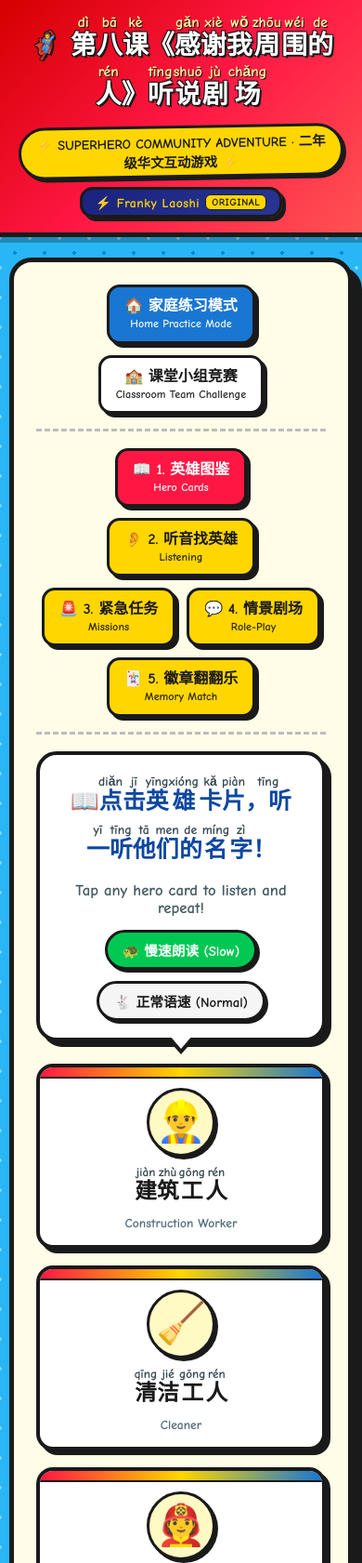
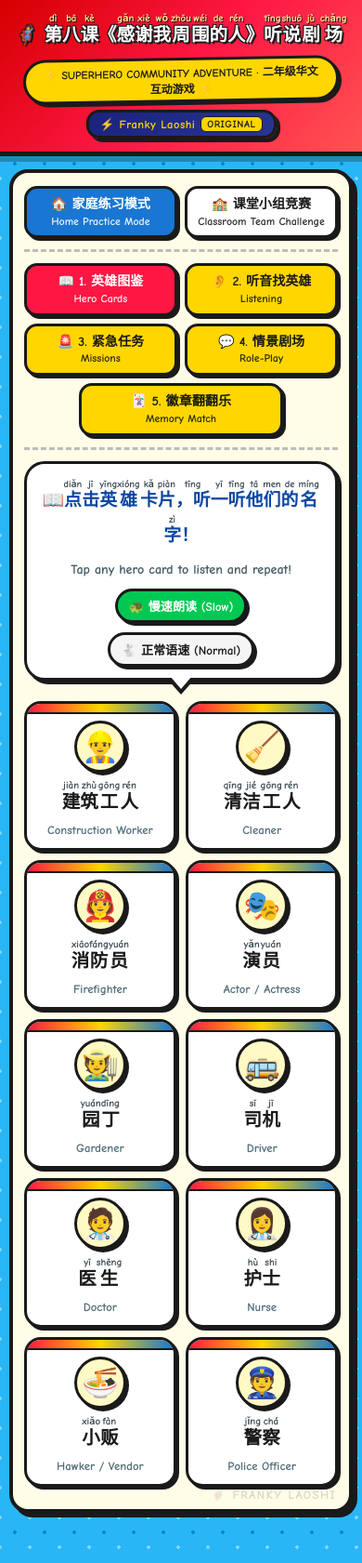
Before and after one commit to xiaowenzzzz/chinese-game, a plain HTML site: page P2Lesson8Vocabulary.html in a window 390 px wide. Shown: the top 1681 px of the page at 93% size. Drawn offline with Linux system fonts and the light colour scheme.

Commit message:
Update P2Lesson8Vocabulary.html

```diff
--- a/P2Lesson8Vocabulary.html
+++ b/P2Lesson8Vocabulary.html
@@ -2,7 +2,7 @@
 <html lang="zh-CN">
 <head>
 <meta charset="UTF-8">
-<meta name="viewport" content="width=device-width, initial-scale=1.0">
+<meta name="viewport" content="width=device-width, initial-scale=1.0, maximum-scale=1.0, user-scalable=no">
 <title>第八课《感谢我周围的人》- Superhero Community Adventure | Franky Laoshi</title>
 <style>
   :root {
@@ -17,14 +17,20 @@
 
   * {
     box-sizing: border-box;
-    font-family: "PingFang SC", "Hiragino Sans GB", "Microsoft YaHei", "Comic Sans MS", sans-serif;
+    font-family: "PingFang SC", "Hiragino Sans GB", "Microsoft YaHei", "Comic Sans MS", -apple-system, sans-serif;
     user-select: none;
+    -webkit-user-select: none;
+    -webkit-tap-highlight-color: transparent;
+  }
+
+  button {
+    touch-action: manipulation;
   }
 
   /* 美漫波点背景 */
   body {
     margin: 0;
-    padding: 0 0 40px 0;
+    padding: 0 0 36px 0;
     background-color: #29b6f6;
     background-image:
       radial-gradient(#0288d1 2px, transparent 2px),
@@ -32,10 +38,12 @@
     background-size: 32px 32px;
     background-position: 0 0, 16px 16px;
     min-height: 100vh;
+    min-height: 100dvh;
     color: var(--ink);
     display: flex;
     flex-direction: column;
     align-items: center;
+    overflow-x: hidden;
   }
 
   /* 拼音注音排版 */
@@ -47,7 +55,7 @@
     width: 100%;
     background: linear-gradient(135deg, #d50000 0%, #ff1744 50%, #ff5252 100%);
     color: white;
-    padding: 16px 20px;
+    padding: 14px 16px;
     text-align: center;
     border-bottom: 5px solid var(--ink);
     box-shadow: 0 6px 0 rgba(0,0,0,0.25);
@@ -55,7 +63,7 @@
   }
   header h1 {
     margin: 0;
-    font-size: 1.75rem;
+    font-size: clamp(1.22rem, 3vw, 1.75rem);
     line-height: 1.9;
     text-shadow: 2px 2px 0 var(--ink), -1px -1px 0 var(--ink), 1px -1px 0 var(--ink), -1px 1px 0 var(--ink);
   }
@@ -68,13 +76,14 @@
     background: var(--comic-yellow);
     color: var(--ink);
     font-weight: 900;
-    font-size: 0.9rem;
-    padding: 4px 16px;
+    font-size: clamp(0.75rem, 2vw, 0.9rem);
+    padding: 4px 14px;
     border: 3px solid var(--ink);
     border-radius: 999px;
     box-shadow: 3px 3px 0 var(--ink);
     margin-top: 6px;
     transform: rotate(-1deg);
+    max-width: 95%;
   }
 
   /* =========================================================
@@ -89,7 +98,7 @@
     border: 3px solid var(--ink);
     border-radius: 14px;
     padding: 5px 14px;
-    font-size: 0.86rem;
+    font-size: 0.85rem;
     font-weight: 900;
     letter-spacing: 0.5px;
     box-shadow: 4px 4px 0 var(--ink);
@@ -100,8 +109,10 @@
     z-index: 20;
     transition: transform 0.2s ease;
   }
+  @media (hover: hover) {
     .author-stamp:hover {
       transform: rotate(0deg) scale(1.06);
+    }
   }
   .author-stamp .stamp-sub {
     background: var(--comic-yellow);
@@ -112,24 +123,26 @@
     border: 1.5px solid var(--ink);
   }
 
-  @media (max-width: 820px) {
+  @media (max-width: 860px) {
     .author-stamp {
       position: static;
-      margin-top: 10px;
+      margin-top: 8px;
       transform: rotate(0deg);
+      font-size: 0.78rem;
+      padding: 4px 12px;
     }
   }
 
   /* 主漫画画板容器 */
   .container {
-    width: 95%;
+    width: 94%;
     max-width: 1020px;
     background: var(--comic-cream);
     border: 5px solid var(--ink);
     border-radius: 24px;
-    margin: 22px auto;
-    padding: 24px;
-    box-shadow: 10px 10px 0 var(--ink);
+    margin: 20px auto;
+    padding: 22px;
+    box-shadow: 8px 8px 0 var(--ink);
     text-align: center;
     position: relative;
     overflow: hidden;
@@ -139,9 +152,9 @@
   .container::after {
     content: "🦸‍♂️ FRANKY LAOSHI";
     position: absolute;
-    bottom: 10px;
-    right: 18px;
-    font-size: 0.85rem;
+    bottom: 8px;
+    right: 14px;
+    font-size: 0.8rem;
     font-weight: 900;
     letter-spacing: 1.5px;
     color: rgba(26, 26, 26, 0.16);
@@ -153,17 +166,17 @@
     display: flex;
     flex-wrap: wrap;
     justify-content: center;
-    gap: 12px;
-    margin-bottom: 18px;
-    padding-bottom: 16px;
+    gap: 10px;
+    margin-bottom: 16px;
+    padding-bottom: 14px;
     border-bottom: 3px dashed #bdbdbd;
   }
 
   .comic-btn {
     border: 3px solid var(--ink);
     border-radius: 14px;
-    padding: 10px 16px;
-    font-size: 1rem;
+    padding: 9px 14px;
+    font-size: 0.98rem;
     font-weight: 800;
     cursor: pointer;
     box-shadow: 4px 4px 0 var(--ink);
@@ -171,17 +184,20 @@
     display: flex;
     flex-direction: column;
     align-items: center;
+    justify-content: center;
     line-height: 1.25;
   }
   .comic-btn span.btn-en {
-    font-size: 0.76rem;
+    font-size: 0.74rem;
     font-weight: 600;
     opacity: 0.9;
     margin-top: 2px;
   }
+  @media (hover: hover) {
     .comic-btn:hover {
       transform: translate(-2px, -2px);
       box-shadow: 6px 6px 0 var(--ink);
+    }
   }
   .comic-btn:active {
     transform: translate(3px, 3px);
@@ -200,38 +216,38 @@
     justify-content: space-around;
     align-items: center;
     flex-wrap: wrap;
-    gap: 12px;
+    gap: 10px;
     background: #e1f5fe;
     border: 4px solid var(--ink);
     border-radius: 18px;
-    padding: 12px 18px;
-    margin-bottom: 20px;
+    padding: 10px 14px;
+    margin-bottom: 18px;
     box-shadow: 5px 5px 0 var(--ink);
   }
   .team-box {
-    font-size: 1.15rem;
+    font-size: 1.05rem;
     font-weight: 900;
     display: flex;
     align-items: center;
-    gap: 10px;
+    gap: 8px;
     background: white;
-    padding: 8px 16px;
+    padding: 6px 14px;
     border-radius: 12px;
     border: 3px solid var(--ink);
   }
   .score-num {
-    font-size: 1.8rem;
+    font-size: 1.6rem;
     color: var(--comic-red);
-    min-width: 32px;
+    min-width: 28px;
   }
   .score-btn {
     background: var(--comic-green);
     color: white;
     border: 3px solid var(--ink);
     border-radius: 10px;
-    padding: 5px 12px;
+    padding: 4px 10px;
     cursor: pointer;
-    font-size: 1rem;
+    font-size: 0.95rem;
     font-weight: 900;
     box-shadow: 2px 2px 0 var(--ink);
   }
@@ -243,9 +259,9 @@
     background: #ffffff;
     border: 4px solid var(--ink);
     border-radius: 22px;
-    padding: 18px 22px;
-    margin-bottom: 24px;
-    box-shadow: 6px 6px 0 var(--ink);
+    padding: 16px 18px;
+    margin-bottom: 22px;
+    box-shadow: 5px 5px 0 var(--ink);
   }
   .speech-bubble::after {
     content: '';
@@ -270,14 +286,15 @@
   }
 
   .prompt-text {
-    font-size: 1.55rem;
+    font-size: clamp(1.18rem, 2.8vw, 1.55rem);
     font-weight: 900;
     color: #0d47a1;
     margin: 4px 0 8px;
-    line-height: 2.1;
+    line-height: 2.05;
+    word-break: break-word;
   }
   .prompt-sub {
-    font-size: 1.05rem;
+    font-size: clamp(0.88rem, 2vw, 1.05rem);
     color: #455a64;
     font-weight: 700;
   }
@@ -286,8 +303,8 @@
     display: flex;
     justify-content: center;
     align-items: center;
-    gap: 12px;
-    margin-top: 14px;
+    gap: 10px;
+    margin-top: 12px;
     flex-wrap: wrap;
   }
   .speak-btn {
@@ -295,8 +312,8 @@
     color: white;
     border: 3px solid var(--ink);
     border-radius: 999px;
-    padding: 9px 22px;
-    font-size: 1.02rem;
+    padding: 8px 18px;
+    font-size: 0.95rem;
     font-weight: 900;
     cursor: pointer;
     box-shadow: 3px 3px 0 var(--ink);
@@ -308,8 +325,8 @@
     color: var(--ink);
     border: 3px solid var(--ink);
     border-radius: 999px;
-    padding: 8px 16px;
-    font-size: 0.92rem;
+    padding: 7px 14px;
+    font-size: 0.86rem;
     font-weight: 800;
     cursor: pointer;
     box-shadow: 3px 3px 0 var(--ink);
@@ -319,19 +336,19 @@
     color: white;
   }
 
-  /* 英雄卡片网格 */
+  /* 英雄卡片网格：PC自适应多列，手机端固定双列更易操作 */
   .grid {
     display: grid;
-    grid-template-columns: repeat(auto-fit, minmax(175px, 1fr));
-    gap: 18px;
-    margin-top: 18px;
+    grid-template-columns: repeat(auto-fit, minmax(165px, 1fr));
+    gap: 16px;
+    margin-top: 16px;
   }
 
   .card {
     background: #ffffff;
     border: 4px solid var(--ink);
     border-radius: 18px;
-    padding: 16px 10px;
+    padding: 14px 8px;
     cursor: pointer;
     box-shadow: 5px 5px 0 var(--ink);
     transition: transform 0.15s, box-shadow 0.15s, background 0.2s;
@@ -342,41 +359,45 @@
     position: relative;
     overflow: hidden;
   }
-  /* 卡片顶部英雄徽章色带 */
   .card::before {
     content: '';
     position: absolute;
     top: 0; left: 0; right: 0;
-    height: 10px;
+    height: 9px;
     background: linear-gradient(90deg, var(--comic-red), var(--comic-yellow), var(--comic-blue));
     border-bottom: 2px solid var(--ink);
   }
+  @media (hover: hover) {
     .card:hover {
       transform: translate(-3px, -4px) rotate(-1deg);
       box-shadow: 8px 8px 0 var(--ink);
       background: #e3f2fd;
     }
+  }
+  .card:active {
+    transform: scale(0.96);
+  }
   .card .emoji-badge {
-    width: 74px;
-    height: 74px;
+    width: 68px;
+    height: 68px;
     background: #fff9c4;
     border: 3px solid var(--ink);
     border-radius: 50%;
     display: flex;
     align-items: center;
     justify-content: center;
-    font-size: 2.7rem;
-    margin: 6px 0 10px;
+    font-size: 2.4rem;
+    margin: 6px 0 8px;
     box-shadow: 3px 3px 0 var(--ink);
   }
   .card .hanzi-ruby {
-    font-size: 1.48rem;
+    font-size: clamp(1.22rem, 2.5vw, 1.48rem);
     font-weight: 900;
     color: var(--ink);
     line-height: 1.9;
   }
   .card .en {
-    font-size: 0.85rem;
+    font-size: 0.8rem;
     color: #546e7a;
     margin-top: 4px;
     font-weight: 700;
@@ -393,7 +414,7 @@
 
   /* 翻翻乐专属卡片 */
   .memory-card {
-    height: 145px;
+    height: 138px;
     background: repeating-linear-gradient(
       45deg,
       #1976d2,
@@ -405,12 +426,12 @@
   }
   .memory-card::before { display: none; }
   .memory-card .cover {
-    width: 60px; height: 60px;
+    width: 56px; height: 56px;
     background: var(--comic-yellow);
     border: 3px solid var(--ink);
     border-radius: 50%;
     display: flex; align-items: center; justify-content: center;
-    font-size: 2rem;
+    font-size: 1.8rem;
     box-shadow: 3px 3px 0 var(--ink);
   }
   .memory-card .content { display: none; }
@@ -425,7 +446,7 @@
   }
   .memory-card.matched {
     background: #b9f6ca;
-    opacity: 0.9;
+    opacity: 0.92;
     cursor: default;
   }
 
@@ -434,24 +455,24 @@
     background: linear-gradient(180deg, #b3e5fc 0%, #c8e6c9 100%);
     border: 4px solid var(--ink);
     border-radius: 20px;
-    padding: 20px;
-    margin-bottom: 18px;
+    padding: 16px;
+    margin-bottom: 16px;
     box-shadow: 5px 5px 0 var(--ink);
   }
   .dialogue-row {
     display: flex;
     flex-wrap: wrap;
     justify-content: center;
-    gap: 16px;
+    gap: 12px;
     align-items: stretch;
   }
   .dialogue-box {
-    flex: 1;
-    min-width: 260px;
+    flex: 1 1 240px;
+    min-width: 0;
     background: white;
     border: 3px solid var(--ink);
     border-radius: 16px;
-    padding: 14px 18px;
+    padding: 12px 14px;
     box-shadow: 4px 4px 0 var(--ink);
     text-align: left;
   }
@@ -461,35 +482,35 @@
     border: 2px solid var(--ink);
     border-radius: 8px;
     padding: 2px 10px;
-    font-size: 0.85rem;
+    font-size: 0.82rem;
     font-weight: 900;
-    margin-bottom: 8px;
+    margin-bottom: 6px;
   }
   .dialogue-text {
-    font-size: 1.35rem;
+    font-size: clamp(1.12rem, 2.4vw, 1.35rem);
     font-weight: 900;
     line-height: 2;
   }
   .blank-slot {
     display: inline-block;
-    min-width: 95px;
+    min-width: 82px;
     border-bottom: 4px dashed var(--comic-red);
     color: var(--comic-red);
     text-align: center;
-    padding: 0 6px;
+    padding: 0 4px;
   }
 
   /* 底部反馈栏 */
   .feedback {
-    font-size: 1.3rem;
+    font-size: clamp(1.08rem, 2.5vw, 1.3rem);
     font-weight: 900;
-    min-height: 60px;
-    margin-top: 20px;
+    min-height: 56px;
+    margin-top: 18px;
     line-height: 1.7;
     background: #fff;
     border: 3px solid var(--ink);
     border-radius: 16px;
-    padding: 10px 16px;
+    padding: 10px 14px;
     box-shadow: 4px 4px 0 var(--ink);
     display: flex;
     flex-direction: column;
@@ -499,7 +520,7 @@
   .feedback:empty { display: none; }
   .feedback-en {
     display: block;
-    font-size: 0.95rem;
+    font-size: 0.88rem;
     color: #455a64;
     font-weight: 700;
   }
@@ -520,13 +541,71 @@
 
   @keyframes heroPop {
     0% { transform: scale(1); }
-    40% { transform: scale(1.12) rotate(2deg); }
+    40% { transform: scale(1.1) rotate(2deg); }
     100% { transform: scale(1); }
   }
   @keyframes heroShake {
     0%, 100% { transform: translateX(0); }
     25% { transform: translateX(-8px) rotate(-2deg); }
     75% { transform: translateX(8px) rotate(2deg); }
+  }
+
+  /* ================= 手机端专属适配 (<= 600px) ================= */
+  @media (max-width: 600px) {
+    .container {
+      width: 95%;
+      padding: 14px 12px 24px;
+      margin: 14px auto;
+      border-width: 4px;
+      border-radius: 20px;
+      box-shadow: 5px 5px 0 var(--ink);
+    }
+    .nav-bar {
+      display: grid;
+      grid-template-columns: repeat(2, 1fr);
+      gap: 8px;
+      padding-bottom: 12px;
+      margin-bottom: 12px;
+    }
+    /* 第5个关卡按钮跨两列居中 */
+    #tab-memory {
+      grid-column: span 2;
+      max-width: 65%;
+      justify-self: center;
+      width: 100%;
+    }
+    .comic-btn {
+      padding: 8px 8px;
+      font-size: 0.88rem;
+      box-shadow: 3px 3px 0 var(--ink);
+    }
+    /* 手机端强制双列卡片网格，避免单列滚动太长 */
+    .grid {
+      grid-template-columns: repeat(2, 1fr);
+      gap: 10px;
+    }
+    .card {
+      padding: 12px 6px;
+      border-width: 3px;
+      box-shadow: 3px 3px 0 var(--ink);
+    }
+    .card .emoji-badge {
+      width: 56px;
+      height: 56px;
+      font-size: 2rem;
+    }
+    .memory-card {
+      height: 120px;
+    }
+    .speech-bubble {
+      padding: 12px 12px;
+      border-width: 3px;
+      box-shadow: 4px 4px 0 var(--ink);
+    }
+    .speak-btn, .speed-btn {
+      padding: 6px 12px;
+      font-size: 0.82rem;
+    }
   }
 </style>
 </head>
@@ -686,7 +765,7 @@ const vocab = [
     actionPlain: "种花",
     actionRuby: "<ruby>种<rt>zhòng</rt>花<rt>huā</rt></ruby>",
     actionEn: "plant flowers",
-    taskRuby: "<ruby>在<rt>zài</rt>花<rt>huā</rt>园<rt>yuán</rt>里<rt>lǐ</rt>，是<rt>shì</rt>谁<rt>shuí</rt>在<rt>zài</rt>给<rt>gěi</rt>花<rt>huā</rt>草<rt>cǎo</rt>树<rt>shù</rt>木<rt>mù</rt>浇<rt>jiāo</rt>水<rt>shuǐ</rt>？</ruby>",
+    taskRuby: "<ruby>在<rt>zài</rt>花<rt>huā</rt>园<rt>yuán</rt>里<rt>lǐ</rt>，是<rt>shì</rt>谁<rt>shuí</rt>在<rt>zài</rt>给<rt>gěi</rt>花<rt>gěi</rt>草<rt>cǎo</rt>树<rt>shù</rt>木<rt>mù</rt>浇<rt>jiāo</rt>水<rt>shuǐ</rt>？</ruby>",
     taskPlain: "在花园里，是谁在给花草树木浇水？",
     taskEn: "Who waters the flowers and trees in the garden?"
   },
@@ -771,15 +850,32 @@ function setSpeed(rate) {
   if (currentSpeakText) speak(currentSpeakText);
 }
 
+// 语音朗读（兼容 iOS Safari / Android / 桌面浏览器）
 function speak(text) {
   currentSpeakText = text;
-  if ('speechSynthesis' in window) {
+  if (!('speechSynthesis' in window)) return;
+  try {
     window.speechSynthesis.cancel();
     const utter = new SpeechSynthesisUtterance(text);
     utter.lang = 'zh-CN';
     utter.rate = speechRate;
+
+    const voices = window.speechSynthesis.getVoices();
+    const zhVoice = voices.find(v => v.lang.includes('zh-CN') || v.lang.includes('zh'));
+    if (zhVoice) {
+      utter.voice = zhVoice;
+    }
+
     window.speechSynthesis.speak(utter);
+  } catch (e) {
+    console.warn('Speech synthesis unavailable:', e);
   }
+}
+
+if ('speechSynthesis' in window) {
+  window.speechSynthesis.onvoiceschanged = () => {
+    window.speechSynthesis.getVoices();
+  };
 }
 
 function replayAudio() {
@@ -926,7 +1022,7 @@ function nextTaskQuestion() {
   });
 }
 
-// 4. 情景剧场（对应课件第13页对话）
+// 4. 情景剧场
 function initTheater() {
   document.getElementById('speak-btn').style.display = 'inline-block';
   document.getElementById('theater-container').style.display = 'block';
@@ -950,14 +1046,14 @@ function nextTheaterQuestion() {
 
   document.getElementById('theater-container').innerHTML = `
     <div class="theater-stage">
-      <div style="font-size:3.8rem; margin-bottom:10px;">${targetItem.emoji}</div>
+      <div style="font-size:3.2rem; margin-bottom:8px;">${targetItem.emoji}</div>
       <div class="dialogue-row">
         <div class="dialogue-box">
           <div class="dialogue-role">👦 <ruby>小<rt>xiǎo</rt>朋<rt>péng</rt>友<rt>you</rt></ruby> (Student)</div>
           <div class="dialogue-text">
             <ruby>他<rt>tā</rt>是<rt>shì</rt>做<rt>zuò</rt>什<rt>shén</rt>么<rt>me</rt>工<rt>gōng</rt>作<rt>zuò</rt>的<rt>de</rt>？</ruby>
           </div>
-          <div style="font-size:0.85rem; color:#607d8b; margin-top:4px;">What job does he/she do?</div>
+          <div style="font-size:0.82rem; color:#607d8b; margin-top:4px;">What job does he/she do?</div>
         </div>
         <div class="dialogue-box">
           <div class="dialogue-role">👧 <ruby>小<rt>xiǎo</rt>伙<rt>huǒ</rt>伴<rt>bàn</rt></ruby> (Partner)</div>
@@ -965,7 +1061,7 @@ function nextTheaterQuestion() {
             <ruby>他<rt>tā</rt>是<rt>shì</rt></ruby> <span class="blank-slot" id="theater-blank">？</span>，
             <ruby>他<rt>tā</rt>会<rt>huì</rt></ruby> ${targetItem.actionRuby}。
           </div>
-          <div style="font-size:0.85rem; color:#607d8b; margin-top:4px;">He/She is a ______, he/she can ${targetItem.actionEn}.</div>
+          <div style="font-size:0.82rem; color:#607d8b; margin-top:4px;">He/She is a ______, he/she can ${targetItem.actionEn}.</div>
         </div>
       </div>
     </div>
@@ -977,7 +1073,7 @@ function nextTheaterQuestion() {
     const card = document.createElement('div');
     card.className = 'card';
     card.innerHTML = `
-      <div class="hanzi-ruby" style="font-size:1.6rem; margin-top:8px;">${item.ruby}</div>
+      <div class="hanzi-ruby" style="font-size:clamp(1.25rem, 2.8vw, 1.6rem); margin-top:6px;">${item.ruby}</div>
       <div class="en">${item.en}</div>
     `;
     card.onclick = () => {
@@ -1028,7 +1124,7 @@ function initMemory() {
   let selected = [...vocab].sort(() => Math.random() - 0.5).slice(0, 6);
   let deck = [];
   selected.forEach(item => {
-    deck.push({ pairId: item.id, type: 'emoji', content: `<div class="emoji-badge" style="width:62px;height:62px;font-size:2.2rem;margin:0 0 4px;">${item.emoji}</div><div class="en">${item.en}</div>`, item: item });
+    deck.push({ pairId: item.id, type: 'emoji', content: `<div class="emoji-badge" style="width:54px;height:54px;font-size:1.9rem;margin:0 0 4px;">${item.emoji}</div><div class="en">${item.en}</div>`, item: item });
     deck.push({ pairId: item.id, type: 'text', content: `<div class="hanzi-ruby">${item.ruby}</div>`, item: item });
   });
   deck.sort(() => Math.random() - 0.5);
```
Lines whose indentation alone changed are shown as unchanged.
